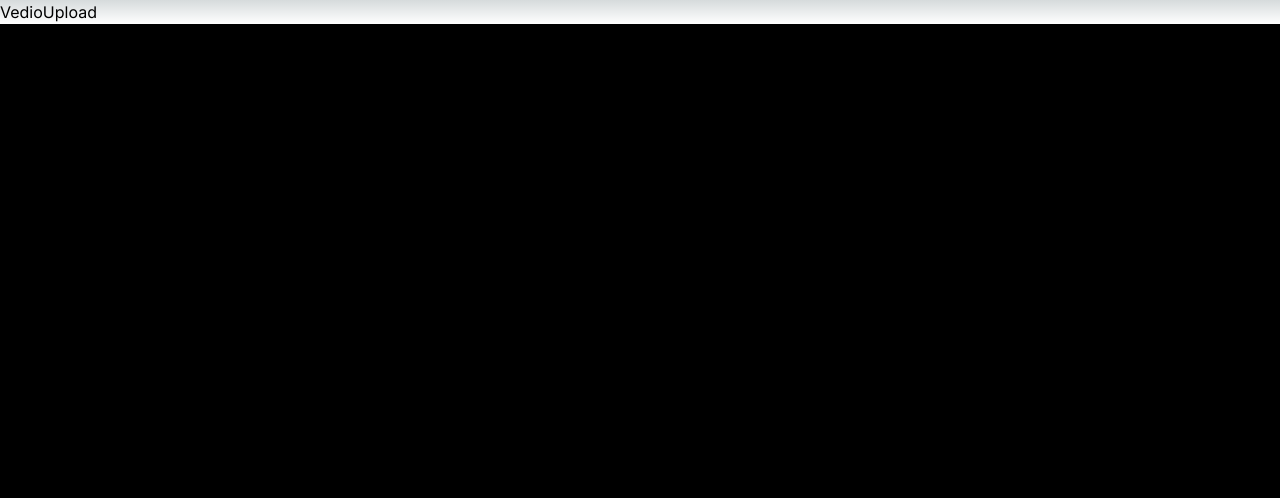
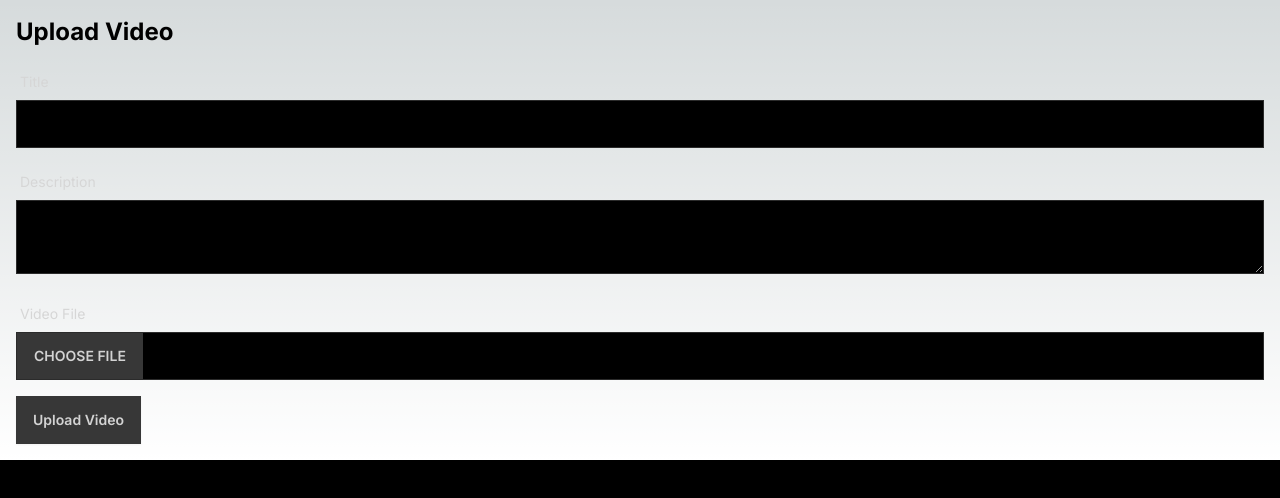
Before and after one commit to tilak-dev/next_saas_project, a Next.js app: page /video-upload in a window 1280 px wide. Shown: the top 498 px of the page. Built offline with nearby package versions, Linux system fonts and the light colour scheme.

Commit message:
video page handled

```diff
--- a/package.json
+++ b/package.json
@@ -11,6 +11,7 @@
   "dependencies": {
     "@clerk/nextjs": "^5.3.2",
     "@prisma/client": "^5.18.0",
+    "axios": "^1.7.4",
     "cloudinary": "^2.4.0",
     "next": "14.2.5",
     "next_saas_project": "file:",
--- a/src/app/(app)/video-upload/page.tsx
+++ b/src/app/(app)/video-upload/page.tsx
@@ -1,9 +1,97 @@
-import React from 'react'
+import React, { useState } from "react";
+import axios from "axios";
+import { useRouter } from "next/navigation";
 
 function VedioUpload() {
+  const [file, setFile] = useState<File | null>(null);
+  const [title, setTitle] = useState("");
+  const [description, setDescription] = useState("");
+  const [isUploading, setIsUploading] = useState(false);
+
+  const router = useRouter();
+  //max file size
+  const MAX_FILE_SIZE = 70 * 1024 * 1024;
+
+  const handleOnSubmit = async (event: React.FormEvent) => {
+    event.preventDefault(); //learn about
+    if (!file) return;
+    if (file.size > MAX_FILE_SIZE) {
+      //todo add notification
+      console.log(
+        "File size is too large. Please select a file less than 70MB"
+      );
+      return;
+    }
+    setIsUploading(true);
+    const formData = new FormData();
+    formData.append("file", file);
+    formData.append("title", title);
+    formData.append("description", description);
+    formData.append("originalSize", file.size.toString());
+    try {
+      const response = await axios.post("/api/video-upload", formData);
+      if (!response) {
+        console.log("Error uploading video");
+        console.log(response)
+        return;
+      }
+
+    } catch (error) {
+      console.log("upload video error", error);
+      //todo add notification
+    } finally {
+      setIsUploading(false);
+    }
+  };
+
   return (
-    <div>VedioUpload</div>
-  )
+    <div className="container mx-auto p-4">
+      <h1 className="text-2xl font-bold mb-4">Upload Video</h1>
+      <form onSubmit={handleOnSubmit} className="space-y-4">
+        <div>
+          <label className="label">
+            <span className="label-text">Title</span>
+          </label>
+          <input
+            type="text"
+            value={title}
+            onChange={(e) => setTitle(e.target.value)}
+            className="input input-bordered w-full"
+            required
+          />
+        </div>
+        <div>
+          <label className="label">
+            <span className="label-text">Description</span>
+          </label>
+          <textarea
+            value={description}
+            onChange={(e) => setDescription(e.target.value)}
+            className="textarea textarea-bordered w-full"
+          />
+        </div>
+        <div>
+          <label className="label">
+            <span className="label-text">Video File</span>
+          </label>
+          <input
+            type="file"
+            accept="video/*"
+            onChange={(e) => setFile(e.target.files?.[0] || null)}
+            className="file-input file-input-bordered w-full"
+            required
+          />
+        </div>
+        <button
+          type="submit"
+          className="btn btn-primary"
+          disabled={isUploading}
+        >
+          {isUploading ? "Uploading..." : "Upload Video"}
+        </button>
+      </form>
+    </div>
+  );
 }
 
-export default VedioUpload
+export default VedioUpload;
```
Also changed, not shown: 1 other file (tests, documents, lock files or other folders).
